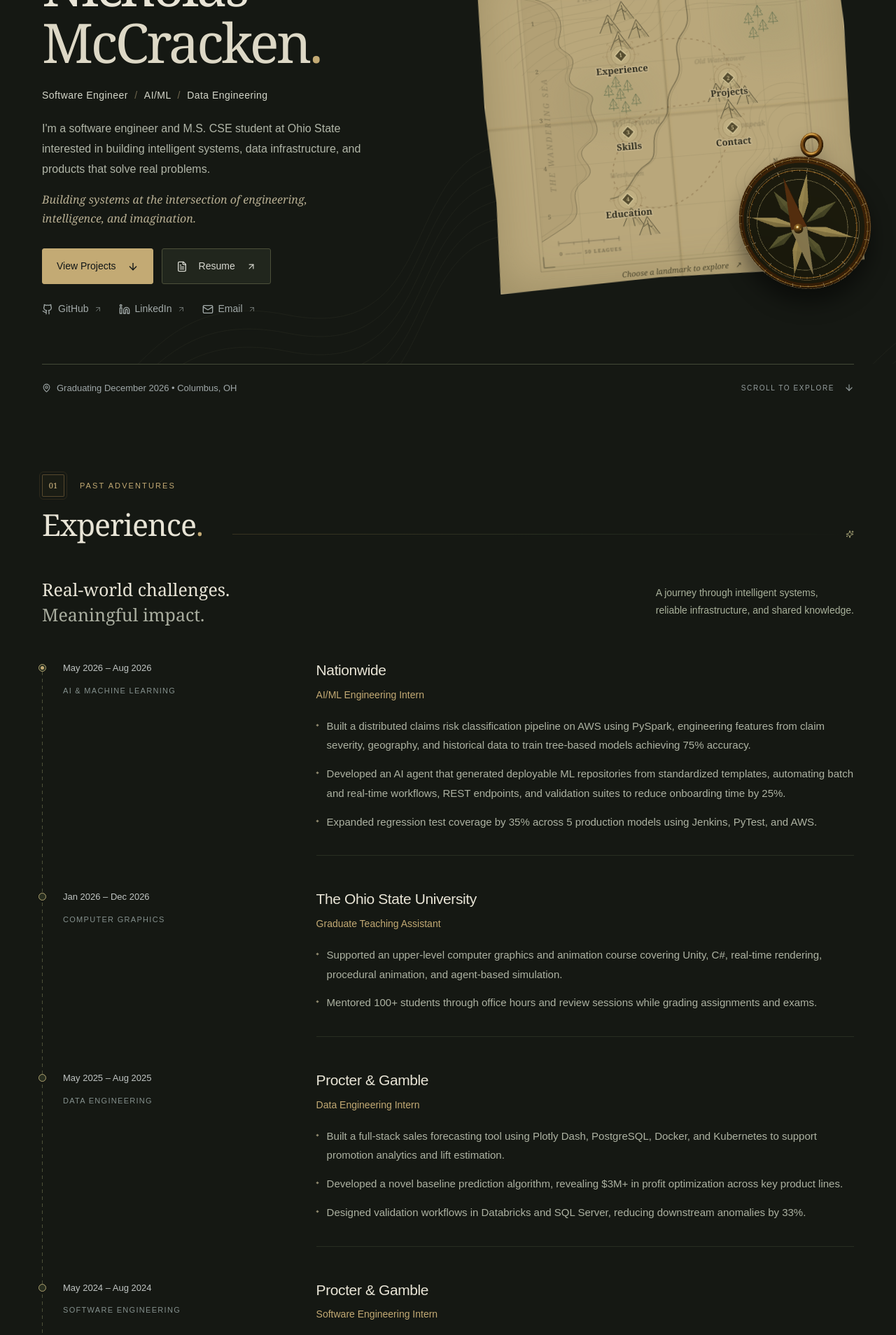
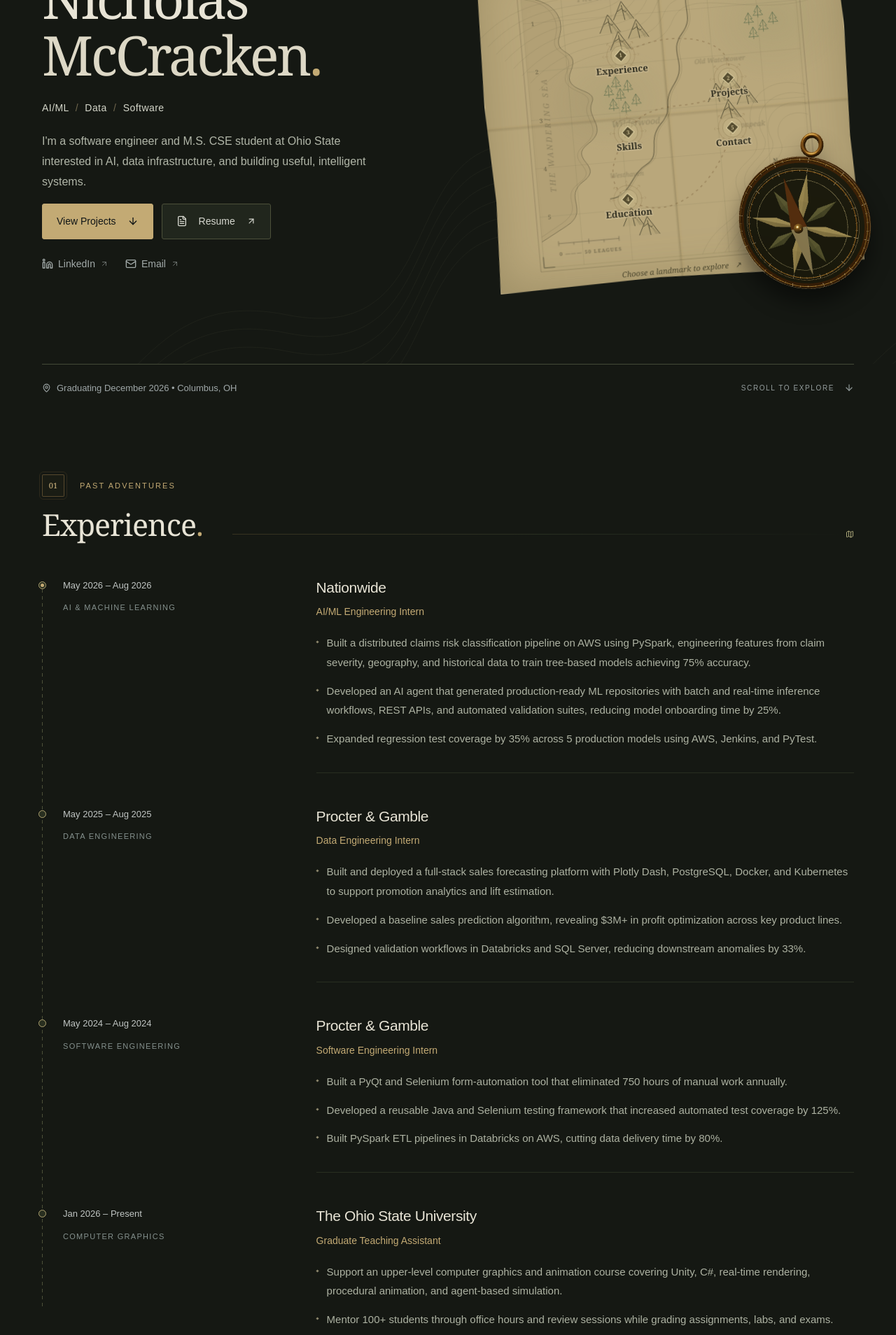
Before and after one commit to nicholasrmccracken/portfolio, a Next.js app: page / in a window 1280 px wide. Shown: the part 280-2188 px from the top of the page at 70% size. Built offline with nearby package versions, Linux system fonts and the light colour scheme.

Commit message:
content: refresh resume, feature marine classifier, and simplify portfolio copy

```diff
--- a/components/Portfolio.tsx
+++ b/components/Portfolio.tsx
@@ -1,21 +1,17 @@
 'use client';
 import { useEffect, useState, type ReactNode } from 'react';
 import { motion, useReducedMotion } from 'framer-motion';
-import { ArrowDown, ArrowUpRight, ArrowRight, Github, Linkedin, Mail, FileText, Compass, Code2, Network, Layers3, GraduationCap, Menu, X, MapPin, Sparkles } from 'lucide-react';
+import { ArrowDown, ArrowUpRight, ArrowRight, Github, Linkedin, Mail, FileText, Compass, Code2, Network, Layers3, GraduationCap, Menu, X, MapPin, Map } from 'lucide-react';
 import { profile, navigation, experiences, projects, skills, education } from '@/lib/portfolio';
 import ArtifactDisplay from './ArtifactDisplay';
+import ProjectBanner from './ProjectBanner';
+import CursorTrail from './CursorTrail';
 function Reveal({ children, className = '' }: { children: ReactNode; className?: string }) {
   const reduced = useReducedMotion();
   return <motion.div className={className} initial={{ opacity: 1, y: reduced ? 0 : 14 }} whileInView={{ opacity: 1, y: 0 }} viewport={{ once: true, margin: '-35px' }} transition={{ duration: reduced ? 0 : 0.6 }}>{children}</motion.div>;
 }
 function SectionHeading({ number, title, subtitle }: { number: string; title: string; subtitle: string }) {
-  return <div className="section-heading"><div><span className="eyebrow"><span className="chapter">{number}</span> {subtitle}</span><h2>{title}<span>.</span></h2></div><div className="heading-rule"><Sparkles size={15} /></div></div>;
-}
-function ProjectIllustration({ archive }: { archive: boolean }) {
-  return <div className={`project-art ${archive ? 'archive' : ''}`} aria-hidden="true"><svg viewBox="0 0 520 230" fill="none"><defs><radialGradient id={archive ? 'archiveGlow' : 'nodeGlow'}><stop stopColor={archive ? '#788eaa' : '#a5b79b'} stopOpacity=".2"/><stop offset="1" stopColor="#0c1318" stopOpacity="0"/></radialGradient></defs><ellipse cx="260" cy="115" rx="220" ry="130" fill={`url(#${archive ? 'archiveGlow' : 'nodeGlow'})`} />
-  <g stroke="#81908b" strokeOpacity=".18"><ellipse cx="260" cy="115" rx="174" ry="74"/><ellipse cx="260" cy="115" rx="136" ry="98"/><path d="M55 115H465M260 12V217" strokeDasharray="3 7"/></g>
-  {archive ? <g stroke="#8ea9bd"><path d="m176 69 84-33 84 33v105l-84 31-84-31V69Z" strokeOpacity=".4"/><path d="m176 69 84 32 84-32M260 101v104" strokeOpacity=".5"/><path d="m205 79 55-22 55 22-55 21-55-21ZM205 100v48l55 22 55-22v-48M205 119l55 22 55-22M205 138l55 22 55-22" strokeOpacity=".65"/><path d="m224 94 36-13 36 13M224 110l36 13 36-13" stroke="#d2d8bf"/><circle cx="260" cy="36" r="3" fill="#c7dbe1"/><circle cx="260" cy="205" r="3" fill="#c7dbe1"/><path d="M140 96v45M130 106v25M380 96v45M390 106v25" strokeOpacity=".4"/></g> : <g stroke="#b9c3a5"><path d="m140 119 65-58 64 51 65-62 56 85-92 45-29-68-76 63-53-56ZM205 61l-12 114 105 5 36-130M140 119l129-7 121 23" strokeOpacity=".45"/>{[[140,119],[205,61],[269,112],[334,50],[390,135],[298,180],[193,175]].map(([x,y],i)=><g key={i}><circle cx={x} cy={y} r={i===2?16:9} strokeOpacity=".3"/><circle cx={x} cy={y} r={i===2?5:3} fill="#c9d5ba"/><circle cx={x} cy={y} r={i===2?24:15} strokeOpacity=".1"/></g>)}</g>}
-  {[ [73,43], [411,57], [111,187], [443,175], [310,21], [57,142] ].map(([x,y],i)=><path key={i} d={`M${x-3} ${y}h6m-3-3v6`} stroke="#b4b39b" strokeOpacity=".45"/>)}</svg><span className="art-coordinate">{archive ? 'ARCHIVE / 002' : 'CONSTELLATION / 001'}</span></div>;
+  return <div className="section-heading"><div><span className="eyebrow"><span className="chapter">{number}</span> {subtitle}</span><h2>{title}<span>.</span></h2></div><div className="heading-rule"><Map size={15} /></div></div>;
 }
 export default function Portfolio() {
   const [active, setActive] = useState('');
@@ -25,11 +21,11 @@
     document.querySelectorAll('main section[id]').forEach(section => observer.observe(section));
     return () => observer.disconnect();
   }, []);
-  return <><a href="#main" className="skip-link">Skip to content</a><header className="site-header"><nav className="container nav" aria-label="Main navigation"><a className="brand" href="#home" aria-label="Nicholas McCracken home"><Compass size={26} strokeWidth={1} /><span>NM<span className="brand-dot">.</span></span></a><div className="desktop-nav">{navigation.map(item=><a key={item} href={`#${item.toLowerCase()}`} aria-current={active===item.toLowerCase()?'location':undefined} className={active===item.toLowerCase()?'active':''}>{item}</a>)}</div><a className="nav-contact" href={profile.email}>Let’s connect <ArrowUpRight size={15}/></a><button className="menu-button" aria-label={menu?'Close navigation':'Open navigation'} aria-expanded={menu} aria-controls="mobile-nav" onClick={()=>setMenu(!menu)}>{menu?<X/>:<Menu/>}</button></nav>{menu&&<nav id="mobile-nav" className="mobile-nav" aria-label="Mobile navigation">{navigation.map(item=><a key={item} href={`#${item.toLowerCase()}`} onClick={()=>setMenu(false)}>{item}<ArrowUpRight size={16}/></a>)}</nav>}</header>
-  <main id="main"><section className="hero container" id="home"><div className="hero-copy"><div className="eyebrow hero-eyebrow"><span className="status-dot"/> A LITTLE LOGIC. A LITTLE MAGIC.</div><h1>Nicholas<br/><span>McCracken</span><span className="name-period">.</span></h1><p className="hero-role">Software Engineer <span> / </span> AI/ML <span> / </span> Data Engineering</p><p className="hero-description">{profile.description}</p><p className="hero-tagline">{profile.tagline}</p><div className="hero-actions"><a className="button primary" href="#projects">View Projects <ArrowDown size={16}/></a><a className="button secondary" href={profile.resume} target="_blank" rel="noreferrer"><FileText size={16}/> Resume <ArrowUpRight size={14}/></a></div><div className="social-links"><a href={profile.github} target="_blank" rel="noreferrer"><Github size={16}/> GitHub <ArrowUpRight size={12}/></a><a href={profile.linkedin} target="_blank" rel="noreferrer"><Linkedin size={16}/> LinkedIn <ArrowUpRight size={12}/></a><a href={profile.email}><Mail size={16}/> Email <ArrowUpRight size={12}/></a></div></div><ArtifactDisplay/><div className="hero-bottom"><span><MapPin size={13}/> {profile.status}</span><a href="#experience">SCROLL TO EXPLORE <ArrowDown size={14}/></a></div></section>
-  <section id="experience" className="section container"><SectionHeading number="01" title="Experience" subtitle="PAST ADVENTURES"/><div className="experience-intro"><p>Real-world challenges.<br/><span>Meaningful impact.</span></p><span className="section-note">A journey through intelligent systems,<br/>reliable infrastructure, and shared knowledge.</span></div><div className="timeline">{experiences.map((job,index)=><Reveal className="timeline-item" key={job.company+job.role}><div className="timeline-meta"><span className="timeline-marker">{index===0?<span/>:null}</span><p>{job.date}</p><span className="eyebrow">{job.kind}</span></div><div className="timeline-content"><h3>{job.company}</h3><p className="job-role">{job.role}</p><ul>{job.points.map(point=><li key={point}>{point}</li>)}</ul></div></Reveal>)}</div></section>
-  <section id="projects" className="section projects-section"><div className="container"><SectionHeading number="02" title="Selected projects" subtitle="ARTIFACTS I’VE BUILT"/><div className="projects-grid">{projects.map(project=><Reveal className="project-card" key={project.number}><div className="project-art-header"><span>ARTIFACT {project.number}</span><Compass size={17} strokeWidth={1}/></div><ProjectIllustration archive={project.motif==='archive'}/><div className="project-body"><span className="eyebrow">{project.type}</span><h3>{project.title}</h3><p>{project.description}</p><div className="project-metric"><strong>{project.metric}</strong><span>{project.metricLabel}</span></div><div className="tags">{project.tags.map(tag=><span key={tag}>{tag}</span>)}</div><div className="project-footer">{project.github?<a href={project.github} target="_blank" rel="noreferrer"><Github size={15}/> View repository <ArrowUpRight size={15}/></a>:<button disabled title="Repository URL will be added soon"><Github size={15}/> Repository coming soon <ArrowUpRight size={15}/></button>}</div></div></Reveal>)}</div></div></section>
-  <section id="skills" className="section container"><SectionHeading number="03" title="Skills" subtitle="TOOLS & DISCIPLINES"/><div className="skills-codex">{skills.map((category,index)=>{const Icon=[Code2,Network,Layers3][index];return <Reveal key={category.name} className="skill-row"><div className="skill-title"><span className="skill-icon"><Icon size={23} strokeWidth={1}/></span><div><h3>{category.name}</h3><p>{category.subtitle}</p></div></div><div className="tags skill-tags">{category.items.map(skill=><span key={skill}>{skill}</span>)}</div></Reveal>;})}</div></section>
-  <section id="education" className="section container"><SectionHeading number="04" title="Education" subtitle="TRAINING & STUDY"/><Reveal className="education-panel"><div className="university"><GraduationCap size={32} strokeWidth={1}/><h3>The Ohio State<br/> University</h3><span><MapPin size={13}/> Columbus, Ohio</span><div className="gpa"><strong>3.9<span> / 4.0</span></strong><span>GPA</span></div></div><div className="degrees">{education.map((degree,index)=><div className="degree" key={degree.degree}><span className="eyebrow">{index===0?'GRADUATE STUDIES':'UNDERGRADUATE STUDIES'}</span><h4>{degree.degree}</h4><p>{degree.date}</p></div>)}</div></Reveal></section>
-  <section id="contact" className="contact-section container"><div className="contact-orbit" aria-hidden="true"><Compass size={42} strokeWidth={0.65}/></div><span className="eyebrow">THE NEXT CHAPTER</span><h2>Want to build<br/>something <em>interesting?</em></h2><p>Interested in software engineering, AI/ML, data engineering,<br className="desktop-break"/> and ambitious technical projects.</p><a className="button primary" href={profile.email}>Let’s talk <Mail size={17}/></a><div className="contact-socials"><a href={profile.github} target="_blank" rel="noreferrer">GitHub <ArrowUpRight size={14}/></a><span>✧</span><a href={profile.linkedin} target="_blank" rel="noreferrer">LinkedIn <ArrowUpRight size={14}/></a></div></section></main><footer className="container footer"><a className="brand" href="#home"><Compass size={20} strokeWidth={1}/><span>NM.</span></a><p>© {new Date().getFullYear()} Nicholas McCracken</p><a href="#home">Back to the stars <ArrowRight size={14}/></a></footer></>;
+  return <><CursorTrail/><a href="#main" className="skip-link">Skip to content</a><header className="site-header"><nav className="container nav" aria-label="Main navigation"><a className="brand" href="#home" aria-label="Nicholas McCracken home"><Compass size={26} strokeWidth={1} /><span>NM<span className="brand-dot">.</span></span></a><div className="desktop-nav">{navigation.map(item=><a key={item} href={`#${item.toLowerCase()}`} aria-current={active===item.toLowerCase()?'location':undefined} className={active===item.toLowerCase()?'active':''}>{item}</a>)}</div><a className="nav-contact" href={profile.email}>Let’s connect <ArrowUpRight size={15}/></a><button className="menu-button" aria-label={menu?'Close navigation':'Open navigation'} aria-expanded={menu} aria-controls="mobile-nav" onClick={()=>setMenu(!menu)}>{menu?<X/>:<Menu/>}</button></nav>{menu&&<nav id="mobile-nav" className="mobile-nav" aria-label="Mobile navigation">{navigation.map(item=><a key={item} href={`#${item.toLowerCase()}`} onClick={()=>setMenu(false)}>{item}<ArrowUpRight size={16}/></a>)}</nav>}</header>
+  <main id="main"><section className="hero container" id="home"><div className="hero-copy"><h1>Nicholas<br/><span>McCracken</span><span className="name-period">.</span></h1><p className="hero-role">AI/ML <span> / </span> Data <span> / </span> Software</p><p className="hero-description">{profile.description}</p><div className="hero-actions"><a className="button primary" href="#projects">View Projects <ArrowDown size={16}/></a><a className="button secondary" href={profile.resume} target="_blank" rel="noreferrer"><FileText size={16}/> Resume <ArrowUpRight size={14}/></a></div><div className="social-links"><a href={profile.linkedin} target="_blank" rel="noreferrer"><Linkedin size={16}/> LinkedIn <ArrowUpRight size={12}/></a><a href={profile.email}><Mail size={16}/> Email <ArrowUpRight size={12}/></a></div></div><ArtifactDisplay/><div className="hero-bottom"><span><MapPin size={13}/> {profile.status}</span><a href="#experience">SCROLL TO EXPLORE <ArrowDown size={14}/></a></div></section>
+  <section tabIndex={-1} id="experience" className="section container"><SectionHeading number="01" title="Experience" subtitle="PAST ADVENTURES"/><div className="timeline">{experiences.map((job,index)=><Reveal className="timeline-item" key={job.company+job.role}><div className="timeline-meta"><span className="timeline-marker">{index===0?<span/>:null}</span><p>{job.date}</p><span className="eyebrow">{job.kind}</span></div><div className="timeline-content"><h3>{job.company}</h3><p className="job-role">{job.role}</p><ul>{job.points.map(point=><li key={point}>{point}</li>)}</ul></div></Reveal>)}</div></section>
+  <section tabIndex={-1} id="projects" className="section projects-section"><div className="container"><SectionHeading number="02" title="Projects" subtitle="ARTIFACTS I’VE BUILT"/><div className="projects-grid">{projects.map(project=><Reveal className="project-card" key={project.number}><div className="project-art-header"><span>ARTIFACT {project.number}</span><Compass size={17} strokeWidth={1}/></div><ProjectBanner motif={project.motif}/><div className="project-body"><span className="eyebrow">{project.type}</span><h3>{project.title}</h3><p>{project.description}</p><div className="project-metric"><strong>{project.metric}</strong><span>{project.metricLabel}</span></div><div className="tags">{project.tags.map(tag=><span key={tag}>{tag}</span>)}</div><div className="project-footer">{project.report?<a href={project.report} target="_blank" rel="noreferrer"><FileText size={15}/> Read project report <ArrowUpRight size={15}/></a>:project.github?<a href={project.github} target="_blank" rel="noreferrer"><Github size={15}/> View repository <ArrowUpRight size={15}/></a>:<button disabled title="Repository URL will be added soon"><Github size={15}/> Repository coming soon <ArrowUpRight size={15}/></button>}</div></div></Reveal>)}</div></div></section>
+  <section tabIndex={-1} id="skills" className="section container"><SectionHeading number="03" title="Skills" subtitle="TOOLS & DISCIPLINES"/><div className="skills-codex">{skills.map((category,index)=>{const Icon=[Code2,Network,Layers3][index];return <Reveal key={category.name} className="skill-row"><div className="skill-title"><span className="skill-icon"><Icon size={23} strokeWidth={1}/></span><div><h3>{category.name}</h3><p>{category.subtitle}</p></div></div><div className="tags skill-tags">{category.items.map(skill=><span key={skill}>{skill}</span>)}</div></Reveal>;})}</div></section>
+  <section tabIndex={-1} id="education" className="section container"><SectionHeading number="04" title="Education" subtitle="TRAINING & STUDY"/><Reveal className="education-panel"><div className="university"><GraduationCap size={32} strokeWidth={1}/><h3>The Ohio State<br/> University</h3><span><MapPin size={13}/> Columbus, Ohio</span><div className="gpa"><strong>3.9<span> / 4.0</span></strong><span>GPA</span></div></div><div className="degrees">{education.map((degree,index)=><div className="degree" key={degree.degree}><span className="eyebrow">{index===0?'GRADUATE STUDIES':'UNDERGRADUATE STUDIES'}</span><h4>{degree.degree}</h4><p>{degree.date}</p></div>)}</div></Reveal></section>
+  <section tabIndex={-1} id="contact" className="contact-section container"><div className="contact-orbit" aria-hidden="true"><Compass size={42} strokeWidth={0.65}/></div><h2>Want to build<br/>something <em>interesting?</em></h2><p>Interested in software engineering, AI/ML, data engineering,<br className="desktop-break"/> and ambitious technical projects.</p><a className="button primary" href={profile.email}>Let’s talk <Mail size={17}/></a><div className="contact-socials"><a href={profile.linkedin} target="_blank" rel="noreferrer">LinkedIn <ArrowUpRight size={14}/></a></div></section></main><footer className="container footer"><a className="brand" href="#home"><Compass size={20} strokeWidth={1}/><span>NM.</span></a><p>© {new Date().getFullYear()} Nicholas McCracken</p><a href="#home">Back to the map <ArrowRight size={14}/></a></footer></>;
 }
--- a/lib/portfolio.ts
+++ b/lib/portfolio.ts
@@ -1,46 +1,47 @@
 export const profile = {
   name: 'Nicholas McCracken',
   title: 'Software Engineer • AI/ML • Data Engineering',
-  description: "I'm a software engineer and M.S. CSE student at Ohio State interested in building intelligent systems, data infrastructure, and products that solve real problems.",
-  tagline: 'Building systems at the intersection of engineering, intelligence, and imagination.',
+  description: "I'm a software engineer and M.S. CSE student at Ohio State interested in AI, data infrastructure, and building useful, intelligent systems.",
   status: 'Graduating December 2026 • Columbus, OH',
-  github: 'https://github.com/nicholasrmccracken',
   linkedin: 'https://linkedin.com/in/nicholasrmccracken',
   email: 'mailto:nicholas.r.mccracken@gmail.com',
-  resume: '/resume.pdf',
+  resume: '/Nicholas_McCracken_resume.pdf',
 };
 export const navigation = ['Experience', 'Projects', 'Skills', 'Education', 'Contact'];
 export const experiences = [
   { company: 'Nationwide', role: 'AI/ML Engineering Intern', date: 'May 2026 – Aug 2026', kind: 'AI & MACHINE LEARNING', points: [
     'Built a distributed claims risk classification pipeline on AWS using PySpark, engineering features from claim severity, geography, and historical data to train tree-based models achieving 75% accuracy.',
-    'Developed an AI agent that generated deployable ML repositories from standardized templates, automating batch and real-time workflows, REST endpoints, and validation suites to reduce onboarding time by 25%.',
-    'Expanded regression test coverage by 35% across 5 production models using Jenkins, PyTest, and AWS.',
-  ] },
-  { company: 'The Ohio State University', role: 'Graduate Teaching Assistant', date: 'Jan 2026 – Dec 2026', kind: 'COMPUTER GRAPHICS', points: [
-    'Supported an upper-level computer graphics and animation course covering Unity, C#, real-time rendering, procedural animation, and agent-based simulation.',
-    'Mentored 100+ students through office hours and review sessions while grading assignments and exams.',
+    'Developed an AI agent that generated production-ready ML repositories with batch and real-time inference workflows, REST APIs, and automated validation suites, reducing model onboarding time by 25%.',
+    'Expanded regression test coverage by 35% across 5 production models using AWS, Jenkins, and PyTest.',
   ] },
   { company: 'Procter & Gamble', role: 'Data Engineering Intern', date: 'May 2025 – Aug 2025', kind: 'DATA ENGINEERING', points: [
-    'Built a full-stack sales forecasting tool using Plotly Dash, PostgreSQL, Docker, and Kubernetes to support promotion analytics and lift estimation.',
-    'Developed a novel baseline prediction algorithm, revealing $3M+ in profit optimization across key product lines.',
+    'Built and deployed a full-stack sales forecasting platform with Plotly Dash, PostgreSQL, Docker, and Kubernetes to support promotion analytics and lift estimation.',
+    'Developed a baseline sales prediction algorithm, revealing $3M+ in profit optimization across key product lines.',
     'Designed validation workflows in Databricks and SQL Server, reducing downstream anomalies by 33%.',
   ] },
   { company: 'Procter & Gamble', role: 'Software Engineering Intern', date: 'May 2024 – Aug 2024', kind: 'SOFTWARE ENGINEERING', points: [
-    'Built a form-filling automation tool using PyQt, Pandas, and Selenium, saving 750 hours annually.',
-    'Developed a Java testing framework with Selenium, increasing test coverage by 125%.',
-    'Implemented ETL pipelines in Databricks with PySpark on AWS, reducing data delivery time by 80%.',
+    'Built a PyQt and Selenium form-automation tool that eliminated 750 hours of manual work annually.',
+    'Developed a reusable Java and Selenium testing framework that increased automated test coverage by 125%.',
+    'Built PySpark ETL pipelines in Databricks on AWS, cutting data delivery time by 80%.',
+  ] },
+  { company: 'The Ohio State University', role: 'Graduate Teaching Assistant', date: 'Jan 2026 – Present', kind: 'COMPUTER GRAPHICS', points: [
+    'Support an upper-level computer graphics and animation course covering Unity, C#, real-time rendering, procedural animation, and agent-based simulation.',
+    'Mentor 100+ students through office hours and review sessions while grading assignments, labs, and exams.',
   ] },
 ];
 export const projects = [
-  { number: '01', title: 'Multi-Agent Context Engineering', type: "MASTER’S PROJECT", description: 'Designed and evaluated multi-agent AI systems using Python, LangChain, vector retrieval, shared memory, and tool orchestration for long-horizon reasoning tasks.', metric: '50+', metricLabel: 'multi-agent evaluation runs', tags: ['Python', 'LangChain', 'RAG', 'Agents', 'Vector Search'], motif: 'constellation', github: '' },
-  { number: '02', title: 'GitHub Repository LLM Chatbot', type: 'FULL-STACK APPLICATION', description: 'Built a full-stack RAG chatbot that ingests GitHub repositories, processes code and documentation, indexes them in Elasticsearch, and answers repository-specific questions.', metric: '1,000+', metricLabel: 'files indexed', tags: ['Next.js', 'LangChain', 'Elasticsearch', 'RAG', 'TypeScript'], motif: 'archive', github: '' },
+  { number: '01', title: 'Multi-Agent Context Engineering', type: 'M.S. CAPSTONE', description: 'Design and evaluate multi-agent AI systems in Python using retrieval, shared memory, context management, and tool orchestration for long-horizon reasoning tasks. Built a reproducible evaluation framework for 50+ task runs, measuring task reliability, retrieval quality, agent coordination, and failure recovery.', metric: '50+', metricLabel: 'multi-agent evaluation runs', tags: ['Python', 'Retrieval', 'Shared Memory', 'Context Management', 'Tool Orchestration'], motif: 'route', github: '' },
+  { number: '02', title: 'GitHub Repository LLM Chatbot', type: 'B.S. CAPSTONE', description: 'Built a full-stack RAG chatbot with a Next.js frontend that ingests GitHub repositories, processes 1,000+ code and documentation files, indexes them in Elasticsearch, and answers repository-specific questions. Implemented hybrid vector and keyword search using LangChain embeddings and semantic retrieval.', metric: '1,000+', metricLabel: 'files indexed', tags: ['Next.js', 'LangChain', 'Elasticsearch', 'RAG', 'TypeScript'], motif: 'archive', github: 'https://github.com/nicholasrmccracken/capstone-ai' },
+  { number: '03', title: 'Hierarchical Marine Classifier Competition', type: 'COMPUTER VISION', description: 'Trained deep-sea marine image classifiers and fine-tuned ResNet-50 as part of an end-to-end machine learning pipeline for hierarchical classification. Our team reached the top 10 on the Kaggle leaderboard.', metric: 'Top 10', metricLabel: 'Kaggle leaderboard', tags: ['ResNet-50', 'Deep Learning', 'Computer Vision', 'Hierarchical Classification', 'ML Pipelines'], motif: 'marine', github: '', report: 'https://www.dropbox.com/scl/fi/xum10oqzezbqay322hh51/Marine_Life_Classifier_Competition.pdf?rlkey=89q6zvtjl6z5z9rdkxnv059lm&st=c12ifzpu&dl=0' },
+  { number: '04', title: 'Airport Task Robot', type: 'AUTONOMOUS ROBOTICS', description: 'An autonomous robot built to handle boarding passes, airplane fueling, luggage delivery, and passport stamping. Combines a dual-servo blade, color sensing, PID navigation, and RPS position correction.', metric: '4', metricLabel: 'airport tasks, one autonomous robot', tags: ['Robotics', 'PID Control', 'RPS', 'FEH Proteus'], motif: 'robot', github: 'https://github.com/nicholasrmccracken/airport-task-robot' },
+
 ];
 export const skills = [
-  { name: 'Languages', subtitle: 'The foundations', items: ['Python', 'SQL', 'Java', 'C#', 'C++', 'C', 'JavaScript', 'TypeScript', 'Ruby', 'Kotlin'] },
+  { name: 'Languages', subtitle: 'The foundations', items: ['Python', 'SQL', 'Java', 'JavaScript', 'TypeScript', 'C#', 'C++', 'C', 'Kotlin', 'Ruby', 'MATLAB'] },
   { name: 'AI / Data', subtitle: 'Intelligence & insight', items: ['PySpark', 'PyTorch', 'TensorFlow', 'Keras', 'Databricks', 'PostgreSQL', 'Elasticsearch', 'LangChain', 'RAG'] },
-  { name: 'Web / Infrastructure', subtitle: 'Systems that endure', items: ['React', 'Next.js', 'Node.js', 'Express', 'Rails', 'AWS', 'Docker', 'Kubernetes', 'Git', 'Linux', 'Firebase', 'Unity'] },
+  { name: 'Web / Infrastructure', subtitle: 'Systems that endure', items: ['React', 'Next.js', 'Node.js', 'Express', 'Rails', 'AWS', 'Docker', 'Kubernetes', 'Jenkins', 'Git', 'Linux', 'Unity'] },
 ];
 export const education = [
-  { degree: 'M.S. Computer Science Engineering', date: 'August 2025 – December 2026' },
-  { degree: 'B.S. Computer Science Engineering', date: 'August 2022 – December 2025' },
+  { degree: 'M.S. Computer Science and Engineering', date: 'August 2025 – December 2026' },
+  { degree: 'B.S. Computer Science and Engineering', date: 'August 2022 – December 2025' },
 ];
```
Also changed, not shown: 1 other file (tests, documents, lock files or other folders).
